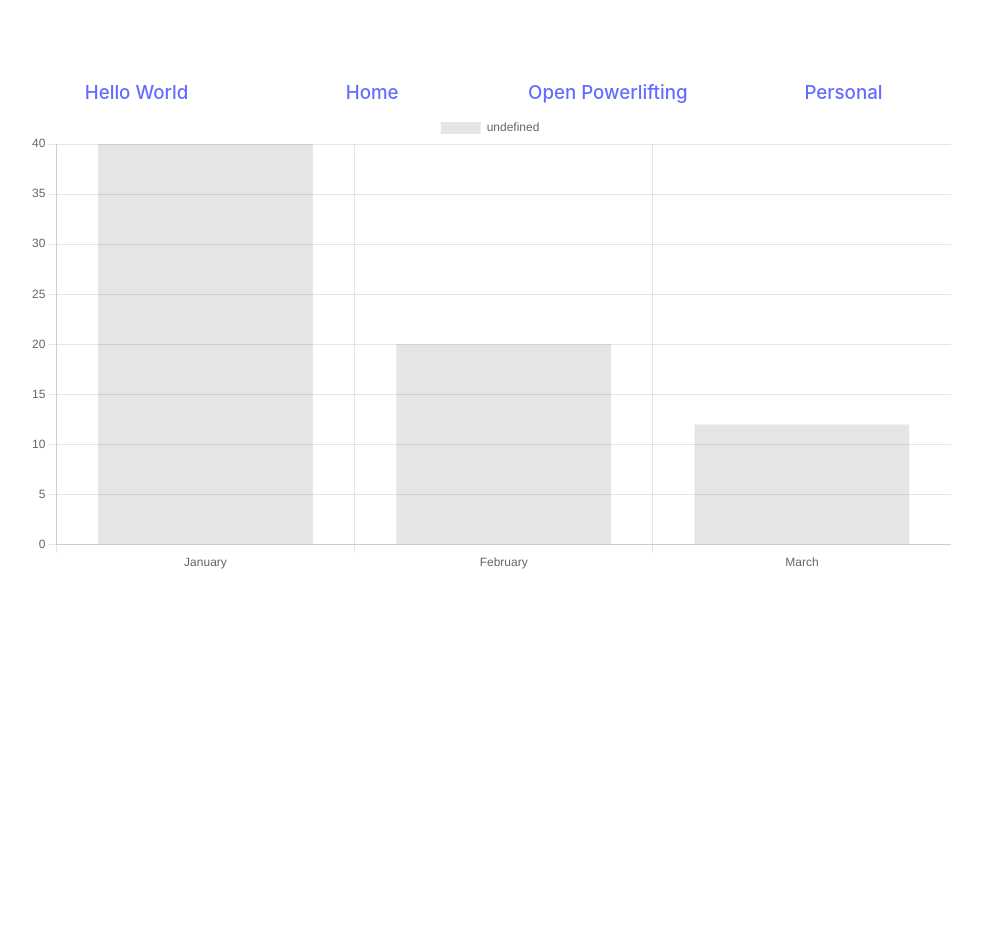
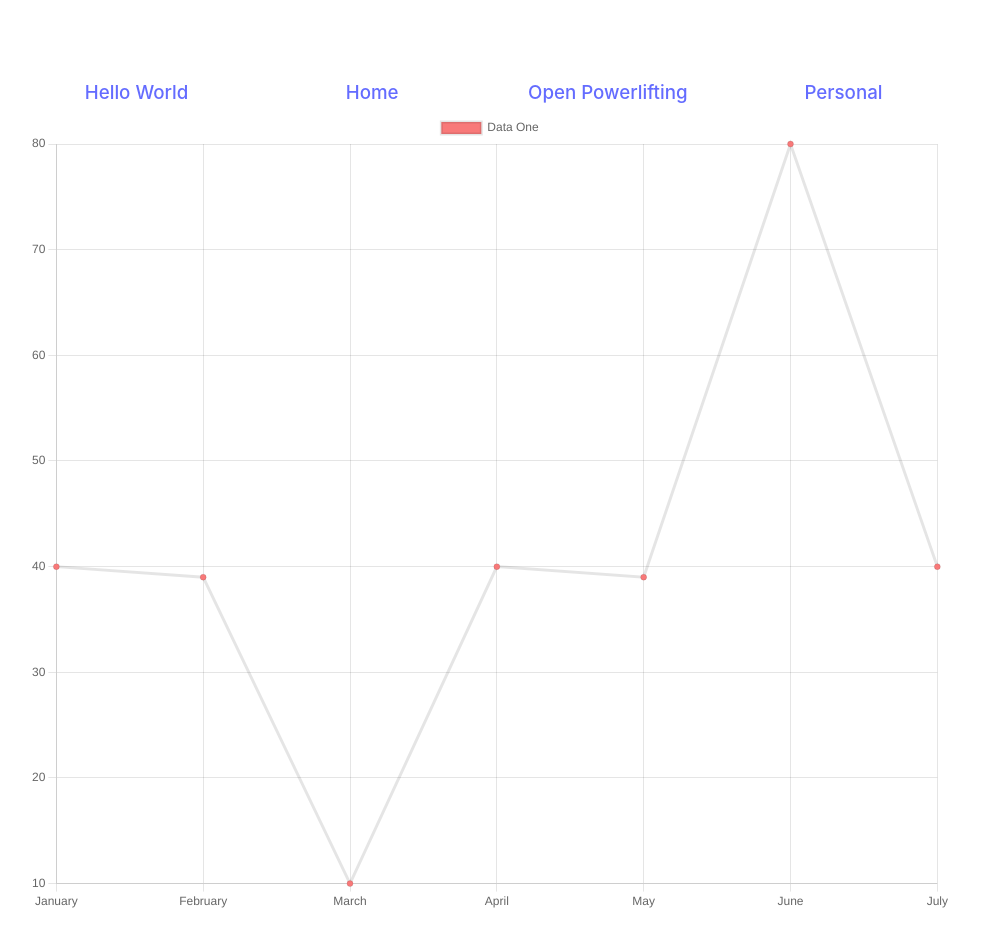
Before and after one commit to jansen-craft/fitness-progression-webapp, a Vue app: page /#/personal in a window 1280 px wide. Shown: the whole page, without its empty margins (150-1132 px from the left). Built offline with nearby package versions, Linux system fonts and the light colour scheme.

Commit message:
working line chart

```diff
--- a/src/components/LiftChart.vue
+++ b/src/components/LiftChart.vue
@@ -1,17 +1,34 @@
 <template>
-    <Bar :options="options" :data="data" />
+    <Line :options="options" :data="data" />
 </template>
 
 <script lang="ts">
-import { Bar } from 'vue-chartjs'
-import { Chart as ChartJS, Title, Tooltip, Legend, BarElement, CategoryScale, LinearScale } from 'chart.js'
+import { Line } from 'vue-chartjs'
+import {
+    Chart as ChartJS,
+    CategoryScale,
+    LinearScale,
+    PointElement,
+    LineElement,
+    Title,
+    Tooltip,
+    Legend
+} from 'chart.js'
+
 import * as liftchartConfig from './liftchartConfig'
 
-ChartJS.register(Title, Tooltip, Legend, BarElement, CategoryScale, LinearScale)
-
+ChartJS.register(
+    CategoryScale,
+    LinearScale,
+    PointElement,
+    LineElement,
+    Title,
+    Tooltip,
+    Legend
+)
 export default {
-    name: 'BarChart',
-    components: { Bar },
+    name: 'LineChart',
+    components: { Line },
     data() {
         return liftchartConfig
     }
--- a/src/components/Personal.vue
+++ b/src/components/Personal.vue
@@ -1,12 +1,12 @@
 <template>
-  <BarChart />
+  <LineChart />
 </template>
 
 <script lang="ts">
-import BarChart from './LiftChart.vue'
+import LineChart from './LiftChart.vue'
 
 export default {
   name: 'App',
-  components: { BarChart }
+  components: { LineChart }
 }
 </script>
--- a/src/components/liftchartConfig.ts
+++ b/src/components/liftchartConfig.ts
@@ -1,8 +1,15 @@
 export const data = {
-    labels: ['January', 'February', 'March'],
-    datasets: [{ data: [40, 20, 12] }]
+    labels: ['January', 'February', 'March', 'April', 'May', 'June', 'July'],
+    datasets: [
+        {
+            label: 'Data One',
+            backgroundColor: '#f87979',
+            data: [40, 39, 10, 40, 39, 80, 40]
+        }
+    ]
 }
 
 export const options = {
-    responsive: true
+    responsive: true,
+    maintainAspectRatio: false
 }
```
